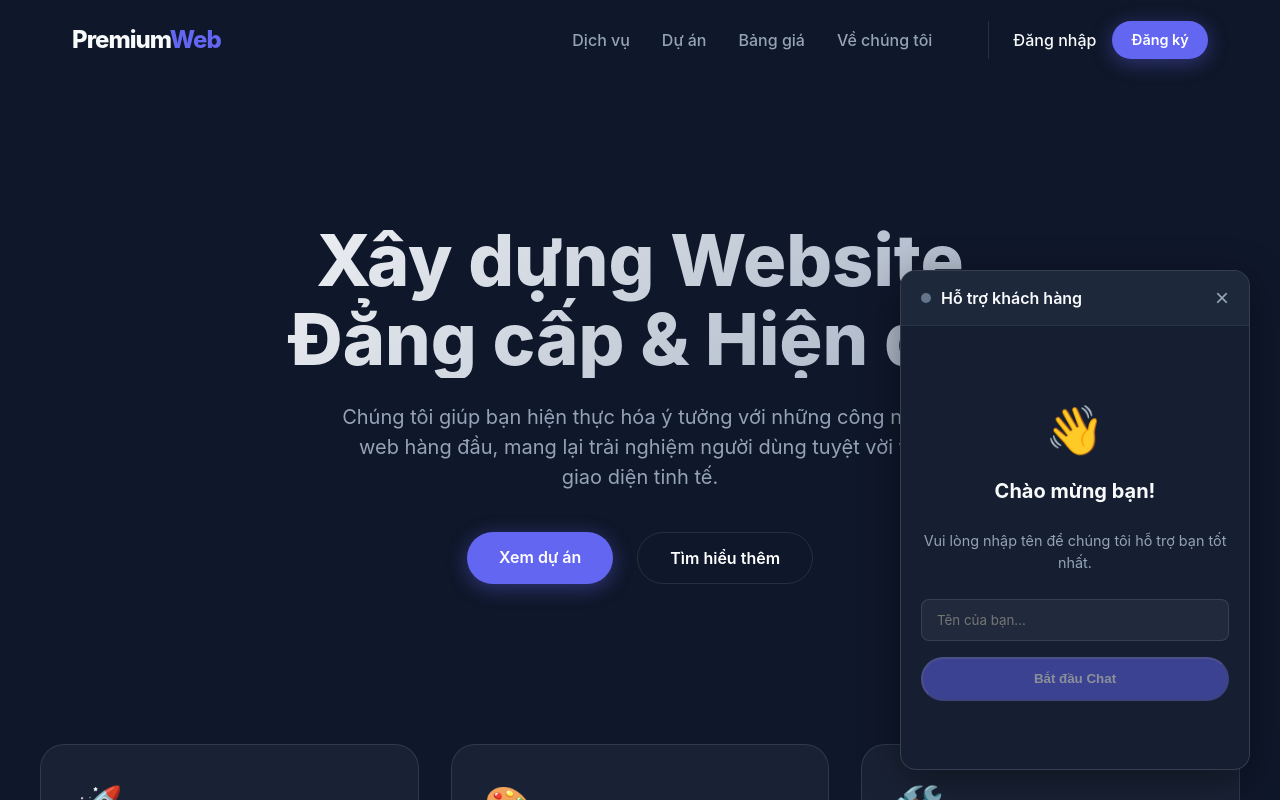
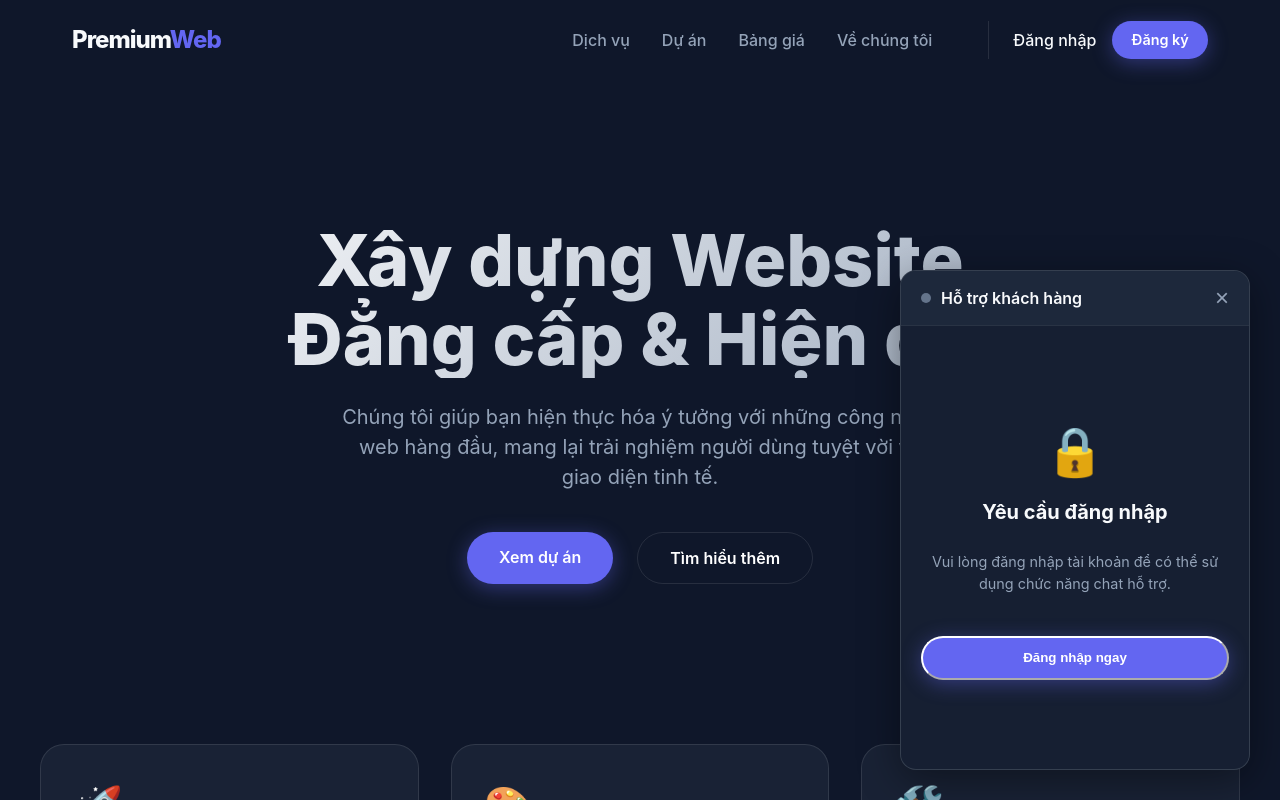
Before and after one commit to tobihax169/hakkusu, a Vue app: page / in a window 1280 px wide. Both pictures are taken after a click on the button 1220 px from the left and 740 px from the top of the page. Shown: the top 800 px of the page. Built offline with nearby package versions, Linux system fonts and the light colour scheme.

Commit message:
Require auth to use chat widget

```diff
--- a/src/components/ChatWidget.vue
+++ b/src/components/ChatWidget.vue
@@ -1,12 +1,21 @@
 <script setup>
-import { ref, watch, nextTick } from 'vue';
+import { ref, watch, nextTick, computed } from 'vue';
+import { useRouter } from 'vue-router';
 
 // State
 import { io } from 'socket.io-client';
 
+const router = useRouter();
 const isOpen = ref(false);
 const step = ref('login'); // 'login', 'waiting', 'chat'
 const customerName = ref('');
+const isLoggedIn = computed(() => !!localStorage.getItem('userName'));
+
+const goToLogin = () => {
+  closeChat();
+  router.push('/login');
+};
+
 const ticketIdState = ref('');
 const supporterNameState = ref('');
 const messages = ref([]);
@@ -69,6 +78,9 @@ const closeChat = () => {
 
 const openChat = () => {
   isOpen.value = true;
+  if (isLoggedIn.value) {
+    customerName.value = localStorage.getItem('userName') || 'Khách';
+  }
 };
 
 const startChat = () => {
@@ -143,19 +155,22 @@ const chatTitle = () => {
 
       <!-- Bước 1: Nhập tên (Đăng nhập) -->
       <div v-if="step === 'login'" class="step-login">
-        <div class="welcome-icon">👋</div>
-        <h4>Chào mừng bạn!</h4>
-        <p>Vui lòng nhập tên để chúng tôi hỗ trợ bạn tốt nhất.</p>
-        <input
-          v-model="customerName"
-          @keyup.enter="startChat"
-          type="text"
-          placeholder="Tên của bạn..."
-          class="chat-input-field"
-        />
-        <button @click="startChat" class="btn-primary w-100 mt-3" :disabled="!customerName.trim()">
-          Bắt đầu Chat
-        </button>
+        <template v-if="isLoggedIn">
+          <div class="welcome-icon">👋</div>
+          <h4>Chào mừng, {{ customerName }}!</h4>
+          <p>Bạn cần hỗ trợ? Hãy kết nối với bộ phận chăm sóc khách hàng.</p>
+          <button @click="startChat" class="btn-primary w-100 mt-3">
+            Bắt đầu Chat
+          </button>
+        </template>
+        <template v-else>
+          <div class="welcome-icon">🔒</div>
+          <h4>Yêu cầu đăng nhập</h4>
+          <p>Vui lòng đăng nhập tài khoản để có thể sử dụng chức năng chat hỗ trợ.</p>
+          <button @click="goToLogin" class="btn-primary w-100 mt-3">
+            Đăng nhập ngay
+          </button>
+        </template>
       </div>
 
       <!-- Bước 2: Chờ supporter nhận ticket -->
```
